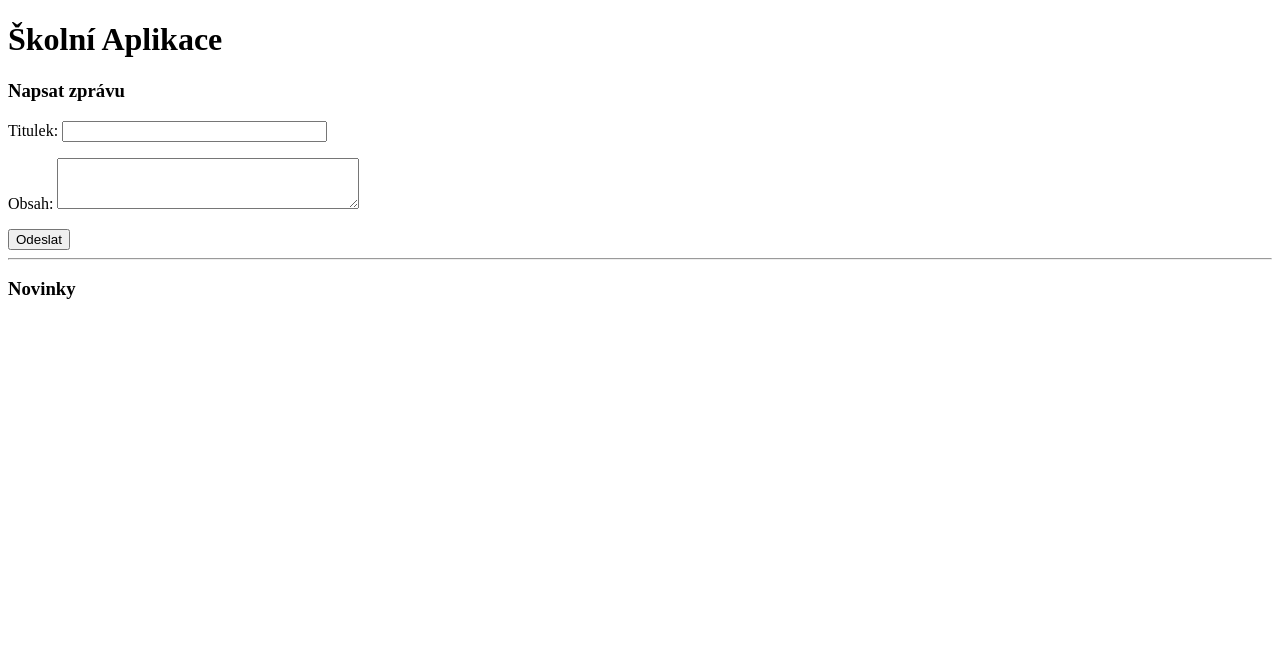
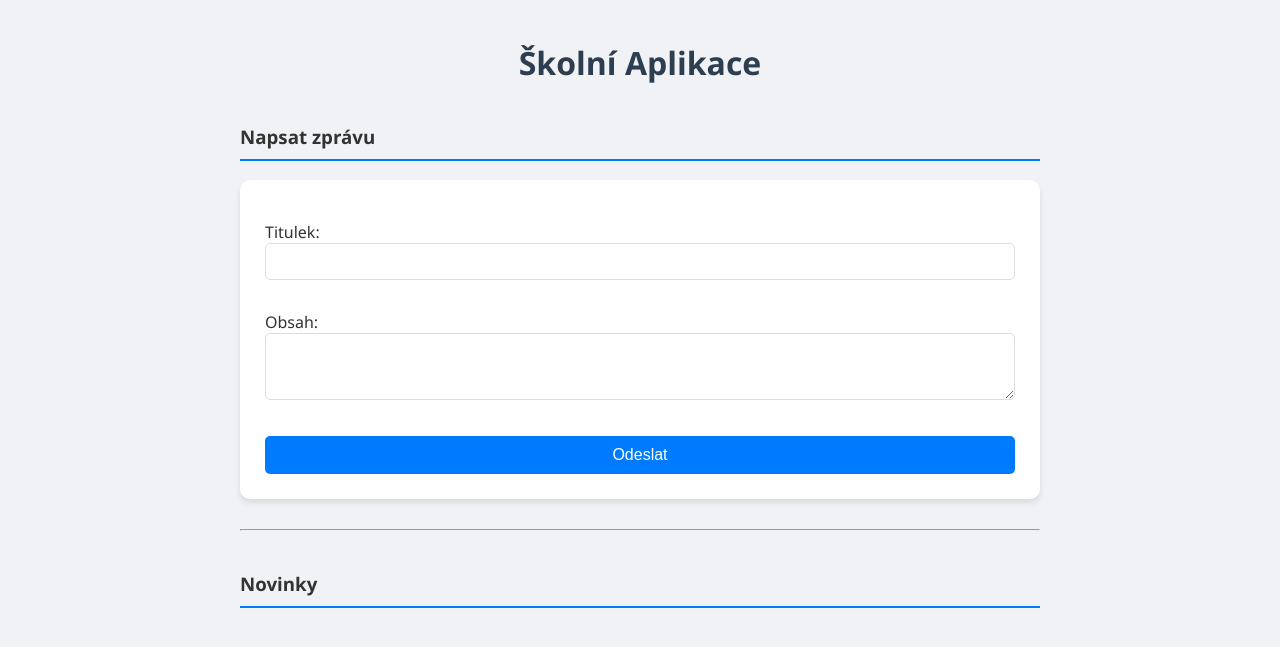
Before and after one commit to tomasgebauer00/Projekt-OS-22.1, a Flask app: page / in a window 1280 px wide. Shown: the top 647 px of the page. Run offline with Flask 3, Linux system fonts and the light colour scheme; data that the repository does not hold is empty.

Commit message:
Pridani CSS stylu

```diff
--- a/static/style.css
+++ b/static/style.css
@@ -0,0 +1,79 @@
+body {
+    font-family: 'Segoe UI', Tahoma, Geneva, Verdana, sans-serif;
+    background-color: #f0f2f5;
+    color: #333;
+    max-width: 800px;
+    margin: 0 auto;
+    padding: 20px;
+}
+
+h1 {
+    text-align: center;
+    color: #2c3e50;
+    margin-bottom: 30px;
+}
+
+/* Styl pro formulář */
+form {
+    background: white;
+    padding: 25px;
+    border-radius: 10px;
+    box-shadow: 0 4px 6px rgba(0,0,0,0.1);
+    margin-bottom: 30px;
+}
+
+label {
+    font-weight: bold;
+    display: block;
+    margin-bottom: 5px;
+}
+
+input[type="text"], textarea {
+    width: 100%;
+    padding: 10px;
+    margin-bottom: 15px;
+    border: 1px solid #ddd;
+    border-radius: 5px;
+    box-sizing: border-box; /* Aby padding nerozhodil šířku */
+}
+
+input[type="submit"] {
+    background-color: #007bff;
+    color: white;
+    border: none;
+    padding: 10px 20px;
+    border-radius: 5px;
+    cursor: pointer;
+    font-size: 16px;
+    width: 100%;
+}
+
+input[type="submit"]:hover {
+    background-color: #0056b3;
+}
+
+/* Styl pro novinky */
+h3 {
+    border-bottom: 2px solid #007bff;
+    padding-bottom: 10px;
+    margin-top: 40px;
+}
+
+.news-item {
+    background: white;
+    padding: 15px;
+    margin-bottom: 15px;
+    border-radius: 8px;
+    border-left: 5px solid #007bff;
+    box-shadow: 0 2px 4px rgba(0,0,0,0.05);
+}
+
+.weather-box {
+    text-align: center;
+    background: #e3f2fd;
+    padding: 10px;
+    border-radius: 8px;
+    margin-bottom: 20px;
+    color: #0d47a1;
+    font-weight: bold;
+}
--- a/templates/index.html
+++ b/templates/index.html
@@ -1,6 +1,7 @@
 <!DOCTYPE html>
 <html>
 <head>
+    <link rel="stylesheet" href="{{ url_for('static', filename='style.css') }}">
     <title>SŠPU App</title>
     <link rel="stylesheet" href="{{ url_for('static', filename='style.css') }}">
 </head>
```
Also changed, not shown: templates/base.html (deleted).
